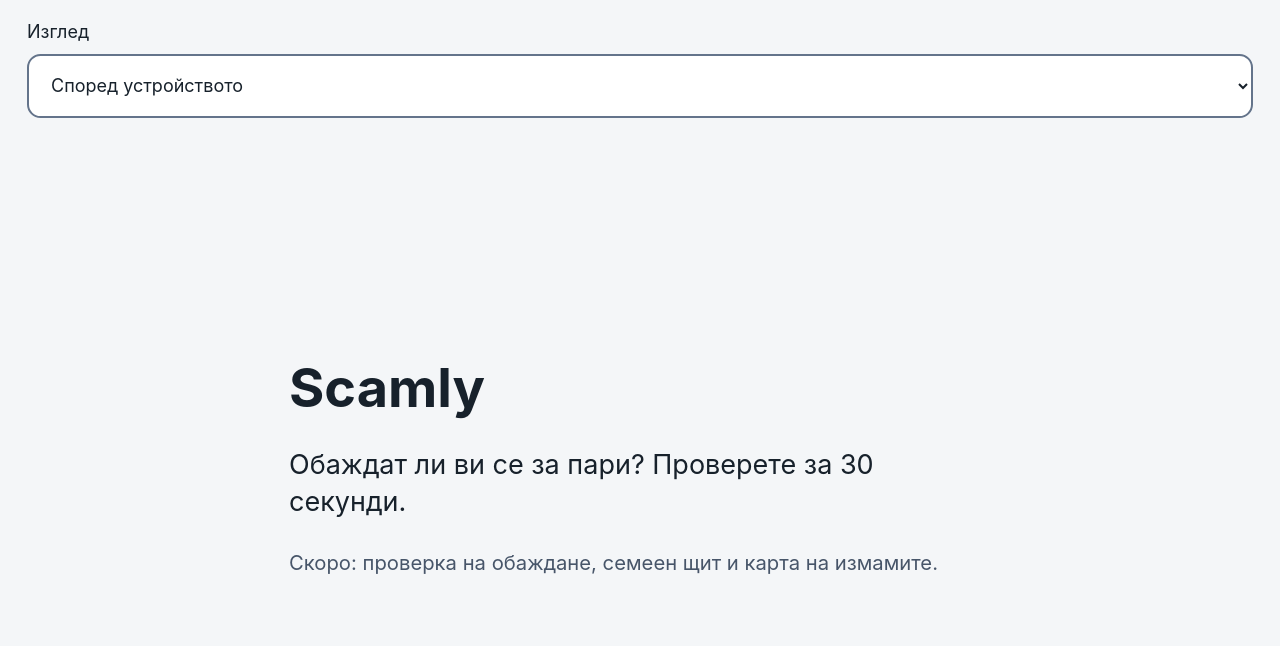
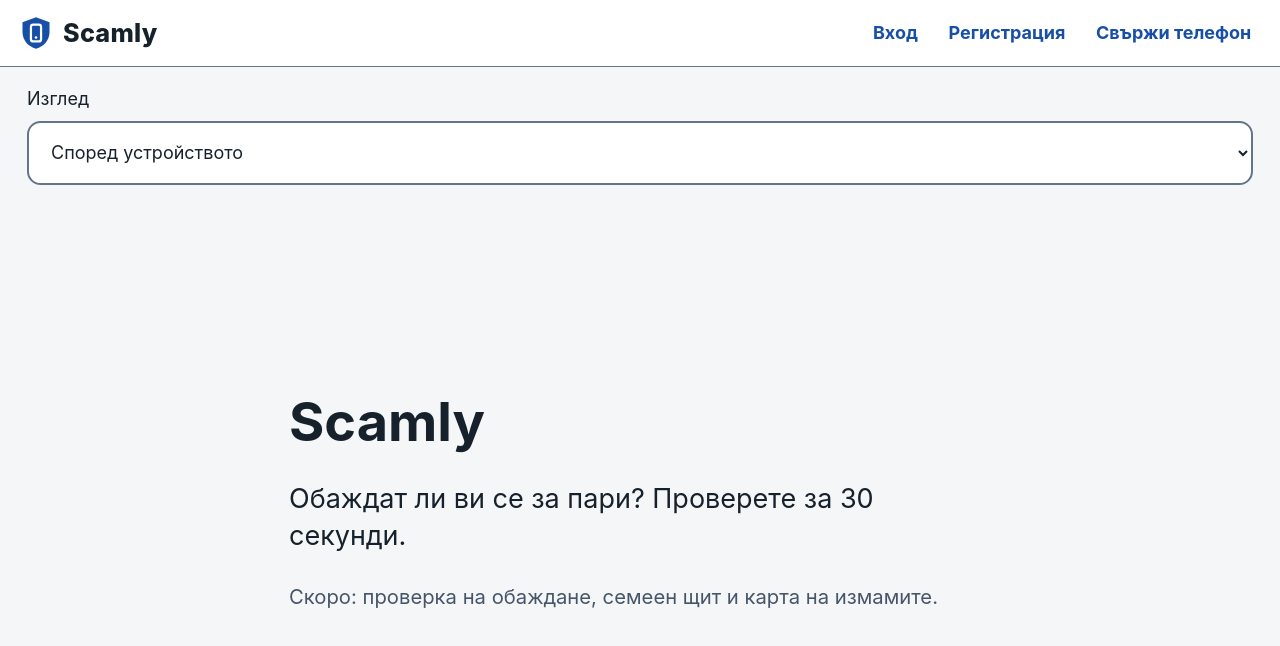
Before and after one commit to AVGe0rgiev23/Scamly, a Next.js app: page / in a window 1280 px wide. Shown: the top 646 px of the page. Built offline with nearby package versions, Linux system fonts and the light colour scheme.

Commit message:
Add site header with logo and navigation

```diff
--- a/src/app/globals.css
+++ b/src/app/globals.css
@@ -323,3 +323,97 @@ select {
   font-variant-numeric: tabular-nums;
   letter-spacing: 0.18em;
 }
+
+/* Site frame (W2-13): skip link, header with logo and menu, page area. */
+.skip-link {
+  position: absolute;
+  left: 1rem;
+  top: -10rem;
+  z-index: 10;
+  padding: 0.75rem 1rem;
+  border-radius: 0.65rem;
+  background: var(--primary);
+  color: var(--on-primary);
+  font-weight: 700;
+}
+.skip-link:focus {
+  top: 1rem;
+}
+.site-header {
+  background: var(--surface);
+  border-bottom: 1px solid var(--border);
+}
+.site-header-inner {
+  display: flex;
+  flex-wrap: wrap;
+  align-items: center;
+  gap: 0.5rem 1.5rem;
+  width: 100%;
+  max-width: 72rem;
+  margin: 0 auto;
+  padding: 0.5rem 1rem;
+}
+.site-logo {
+  display: inline-flex;
+  align-items: center;
+  gap: 0.5rem;
+  min-height: 48px;
+  margin-right: auto;
+  color: var(--foreground);
+  font-size: 1.4rem;
+  font-weight: 800;
+  letter-spacing: 0.01em;
+  text-decoration: none;
+}
+.logo-mark {
+  flex: none;
+}
+.logo-shield {
+  fill: var(--primary);
+}
+.logo-phone {
+  fill: none;
+  stroke: var(--on-primary);
+  stroke-width: 2;
+}
+.logo-phone-dot {
+  fill: var(--on-primary);
+}
+.site-nav ul {
+  display: flex;
+  flex-wrap: wrap;
+  gap: 0.25rem 0.5rem;
+  list-style: none;
+}
+.site-nav a {
+  display: inline-flex;
+  align-items: center;
+  min-height: 48px;
+  padding: 0 0.6rem;
+  border-radius: 0.5rem;
+  color: var(--primary);
+  font-weight: 650;
+  text-decoration: underline;
+  text-decoration-color: transparent;
+  text-underline-offset: 6px;
+}
+.site-nav a:hover {
+  text-decoration-color: currentColor;
+}
+.site-content {
+  display: flex;
+  flex: 1;
+  flex-direction: column;
+}
+.site-content:focus {
+  outline: none;
+}
+/* On a phone the menu gets its own row under the logo, using the full width. */
+@media (max-width: 40rem) {
+  .site-nav {
+    width: 100%;
+  }
+  .site-nav ul {
+    margin-left: -0.6rem;
+  }
+}
--- a/src/app/layout.tsx
+++ b/src/app/layout.tsx
@@ -1,10 +1,12 @@
-// The root layout: the <html> and <body> that wrap every page of the app.
+// The root layout: the <html> and <body> that wrap every page of the app, and the
+// shared frame around each page (the header with logo and menu).
 // The page language is Bulgarian (lang="bg"), which screen readers and browsers use.
 
 import type { Metadata } from "next";
 import type { ReactNode } from "react";
 import { bg } from "@/i18n/bg";
 import { ThemeToggle } from "@/components/ui/ThemeToggle";
+import { SiteHeader } from "@/components/layout/SiteHeader";
 import "./globals.css";
 
 // Title and description shown in the browser tab and in search results.
@@ -19,10 +21,19 @@ export default function RootLayout({ children }: { children: ReactNode }) {
   return (
     <html lang="bg" className="h-full antialiased">
       <body className="flex min-h-full flex-col font-sans">
+        {/* The first thing a keyboard user reaches: jumps over the menu to the page. */}
+        <a href="#content" className="skip-link">
+          {bg.layout.skipToContent}
+        </a>
+        <SiteHeader />
         <div className="mx-auto w-full max-w-7xl px-6 py-4">
           <ThemeToggle />
         </div>
-        {children}
+        {/* The page itself. It grows to fill the screen, so a short page still has
+            the footer at the bottom. tabIndex={-1} lets the skip link move focus here. */}
+        <div id="content" tabIndex={-1} className="site-content">
+          {children}
+        </div>
       </body>
     </html>
   );
--- /dev/null
+++ b/src/components/layout/Logo.tsx
@@ -0,0 +1,17 @@
+// Our own Scamly mark: a shield with a mobile phone inside, drawn as inline SVG.
+// No image file to download, and the colours come from the theme tokens in globals.css,
+// so the mark changes together with the light and dark theme.
+
+export function LogoMark() {
+  return (
+    // aria-hidden: the picture is decoration; the link next to it carries the text.
+    <svg className="logo-mark" viewBox="0 0 32 32" width="36" height="36" aria-hidden="true">
+      <path
+        className="logo-shield"
+        d="M16 2 L28 6.5 V15 C28 22.4 23 27.8 16 30 C9 27.8 4 22.4 4 15 V6.5 Z"
+      />
+      <rect className="logo-phone" x="11.5" y="8.5" width="9" height="15" rx="2" />
+      <circle className="logo-phone-dot" cx="16" cy="20" r="1.2" />
+    </svg>
+  );
+}
--- /dev/null
+++ b/src/components/layout/SiteHeader.tsx
@@ -0,0 +1,39 @@
+// The top bar of every page: the Scamly logo (a link to the home page) and the main menu.
+// A Server Component: it is plain HTML with links, so no JavaScript is sent for it.
+
+import Link from "next/link";
+import { ROUTES } from "@/config/routes";
+import { bg } from "@/i18n/bg";
+import { LogoMark } from "./Logo";
+
+// The menu entries, in the order they are shown. A list of objects, like a Python
+// list of dicts.
+const NAV_LINKS = [
+  { href: ROUTES.login, label: bg.layout.login },
+  { href: ROUTES.register, label: bg.layout.register },
+  { href: ROUTES.pair, label: bg.layout.pair },
+];
+
+export function SiteHeader() {
+  return (
+    <header className="site-header">
+      <div className="site-header-inner">
+        <Link href={ROUTES.home} className="site-logo">
+          <LogoMark />
+          <span>{bg.app.name}</span>
+          {/* sr-only: hidden on screen, read by screen readers. */}
+          <span className="sr-only">, {bg.layout.homeLink}</span>
+        </Link>
+        <nav aria-label={bg.layout.navLabel} className="site-nav">
+          <ul>
+            {NAV_LINKS.map((link) => (
+              <li key={link.href}>
+                <Link href={link.href}>{link.label}</Link>
+              </li>
+            ))}
+          </ul>
+        </nav>
+      </div>
+    </header>
+  );
+}
--- a/src/i18n/bg.ts
+++ b/src/i18n/bg.ts
@@ -23,6 +23,16 @@ export const bg = {
     notFoundTitle: "Страницата не е намерена",
     notFoundText: "Няма страница на този адрес.",
     backHome: "Към началната страница",
+  },
+  // The frame around every page: header with menu (W2-13, src/components/layout/).
+  layout: {
+    skipToContent: "Към основното съдържание",
+    // Read by screen readers after the logo text, so the logo link says where it leads.
+    homeLink: "Начална страница",
+    navLabel: "Основно меню",
+    login: "Вход",
+    register: "Регистрация",
+    pair: "Свържи телефон",
   },
   theme: {
     label: "Изглед",
```
